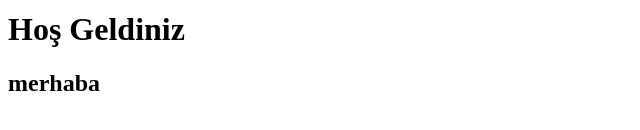
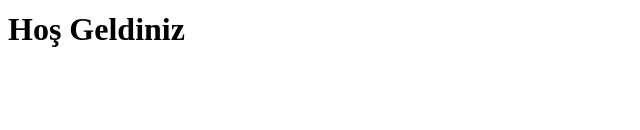
Before and after one commit to Utkusert98/goit-markup-hw-01, a plain HTML site: page index.html in a window 1280 px wide. Shown: the part 166-296 px from the top of the page, without its empty margins (0-640 px from the left). Drawn offline with Linux system fonts and the light colour scheme.

Commit message:
ilk haline getirildi

```diff
--- a/index.html
+++ b/index.html
@@ -21,7 +21,7 @@
     </header>
     <main>
         <h1> Hoş Geldiniz </h1>
-        <h2>merhaba</h2>
+
     </main>
 
 
```
